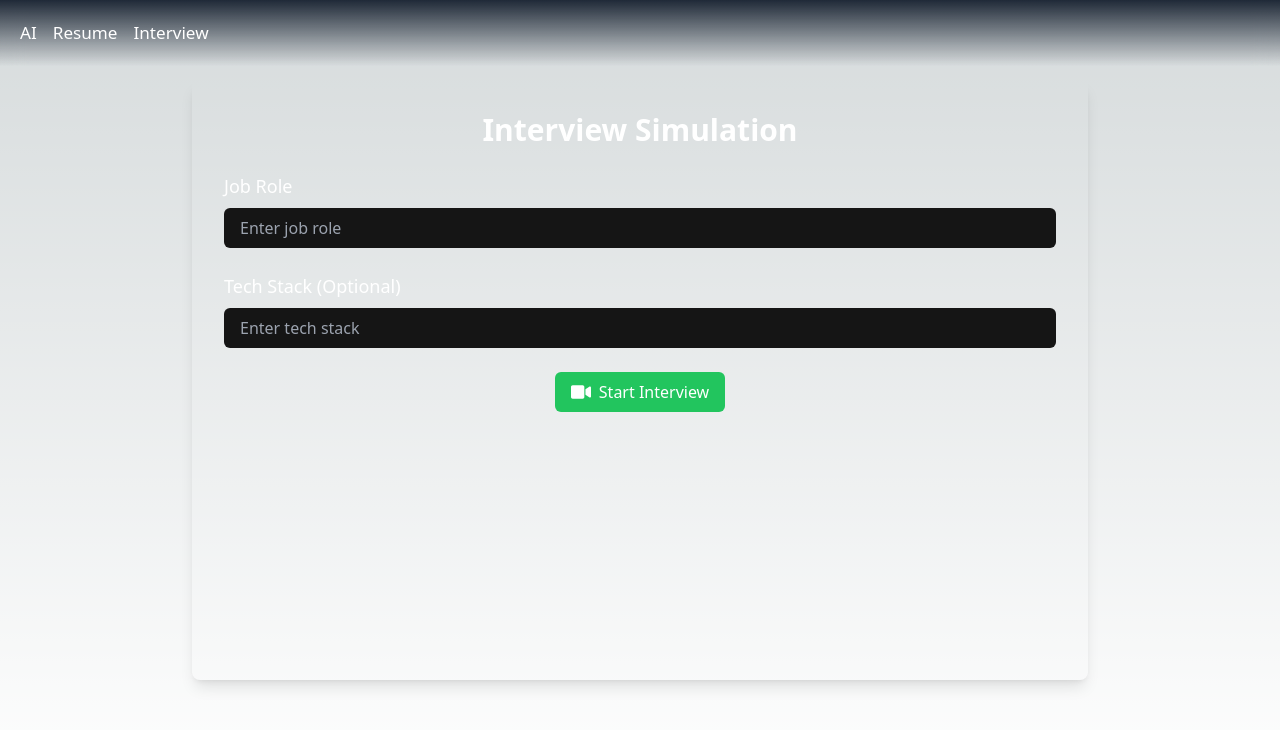
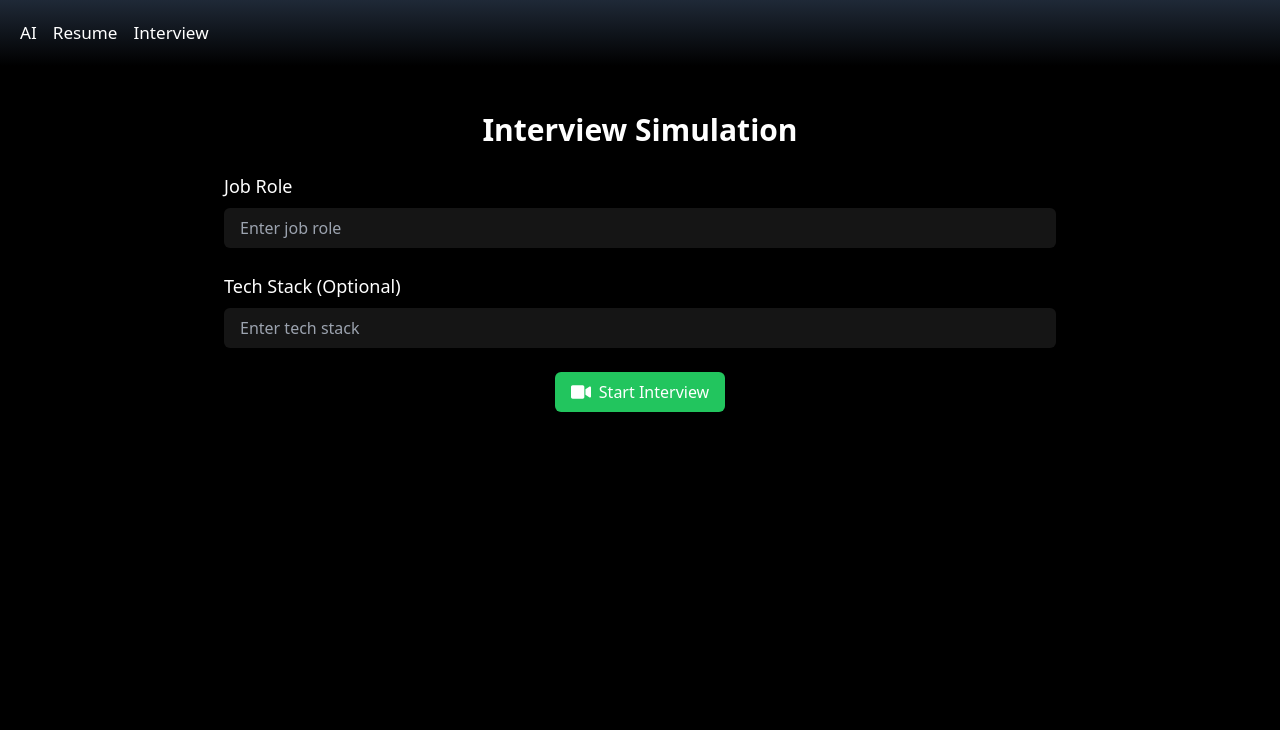
Before and after one commit to Anurag-Gaddamwar/CypherAI, a Next.js app: page /interview in a window 1280 px wide. Shown: the top 730 px of the page. Built offline with nearby package versions, Linux system fonts and the light colour scheme.

Commit message:
Update globals.css

```diff
--- a/src/app/globals.css
+++ b/src/app/globals.css
@@ -12,22 +12,9 @@
   --background-end-rgb: 255, 255, 255;
 }
 
-@media (prefers-color-scheme: dark) {
-  :root {
-    --foreground-rgb: 255, 255, 255;
-    --background-start-rgb: 0, 0, 0;
-    --background-end-rgb: 0, 0, 0;
-  }
-}
 
 body {
-  color: rgb(var(--foreground-rgb));
-  background: linear-gradient(
-      to bottom,
-      transparent,
-      rgb(var(--background-end-rgb))
-    )
-    rgb(var(--background-start-rgb));
+  background-color: black;
 }
 
 .container{
```
